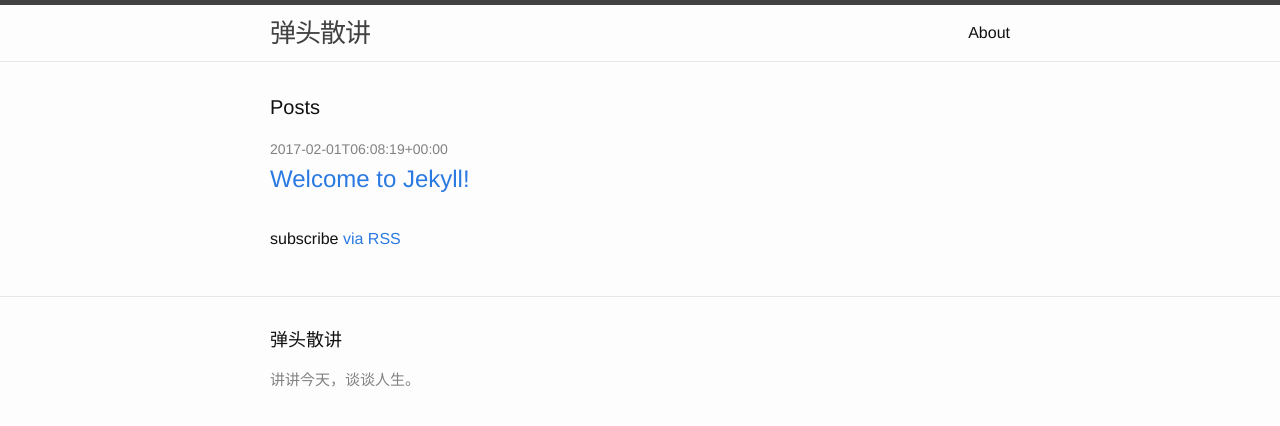
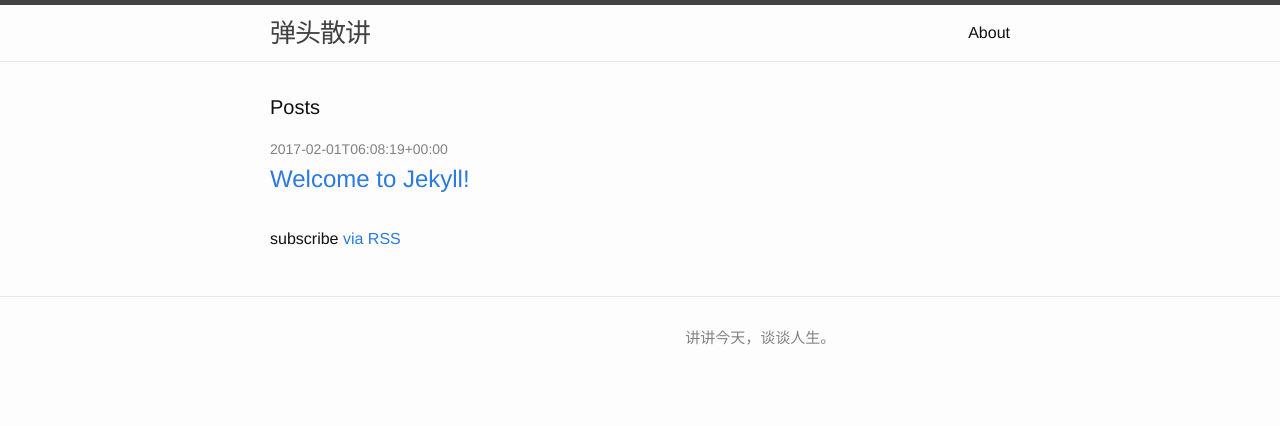
Before and after one commit to WzDTj/WzDTj.github.io, a Jekyll site: the page built from index.html, in a window 1280 px wide. Shown: the top 426 px of the page. Built offline with Jekyll 4.4.1, drawn with Linux system fonts in a browser that asks for light colours.

Commit message:
Update index.html

```diff
--- a/index.html
+++ b/index.html
@@ -73,15 +73,14 @@
     <footer class="site-footer">
 
   <div class="wrapper">
-
-    <h2 class="footer-heading">{{ site.title }}</h2>
-
     <div class="footer-col-wrapper">
-
+      <div class="footer-col footer-col-1"></div>
+      <div class="footer-col footer-col-2"></div>
 
       <div class="footer-col footer-col-3">
         <p>{{ site.description }}</p>
       </div>
+
     </div>
 
   </div>
```
